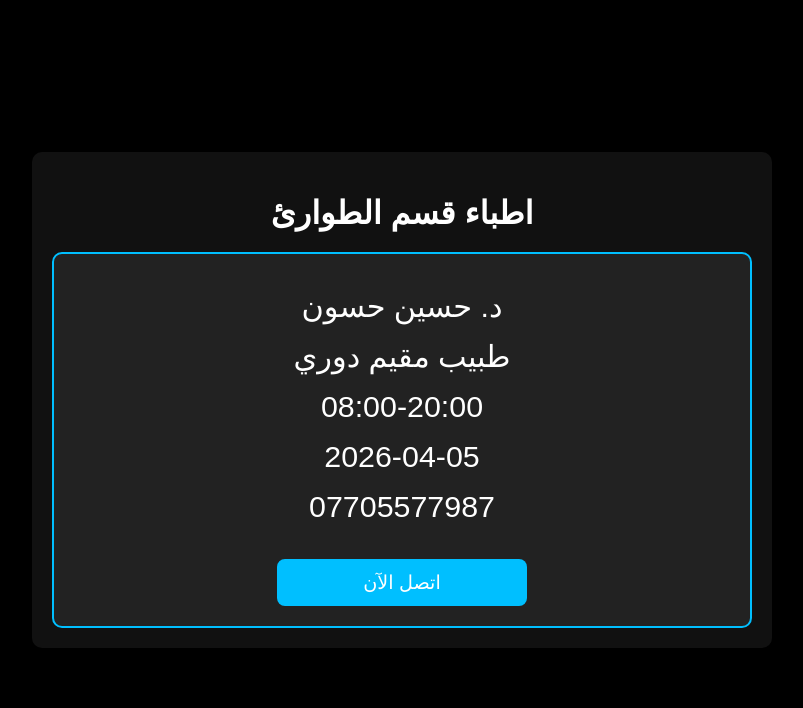
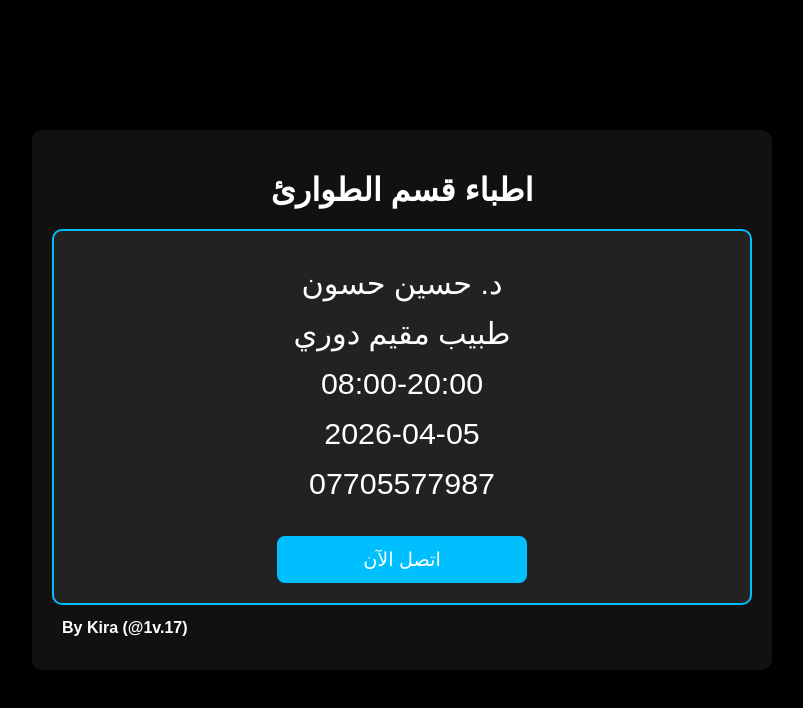
Before and after one commit to Kira9890/Doctor-List, a plain HTML site: page index.html in a window 1280 px wide. Shown: the whole page, without its empty margins (238-1041 px from the left). Drawn offline with Linux system fonts and the light colour scheme.

Commit message:
Update index.html

```diff
--- a/index.html
+++ b/index.html
@@ -72,6 +72,12 @@
   #doctorName{
     font: 150px;
   }
+  .by{
+    margin: auto 10px 10px;
+  }
+  .by h2{
+    font-size: 16px;
+  }
   /* استجابة النصوص */
   @media (max-width: 400px) {
     .info-item {
@@ -96,6 +102,9 @@
     <div class="info-item" id="doctorPhone"></div>
     <!-- زر الاتصال -->
     <a href="#" id="callButton">اتصل الآن</a>
+  </div>
+  <div class="by">
+    <h2>By Kira (@1v.17)</h2>
   </div>
 </div>
 
```
